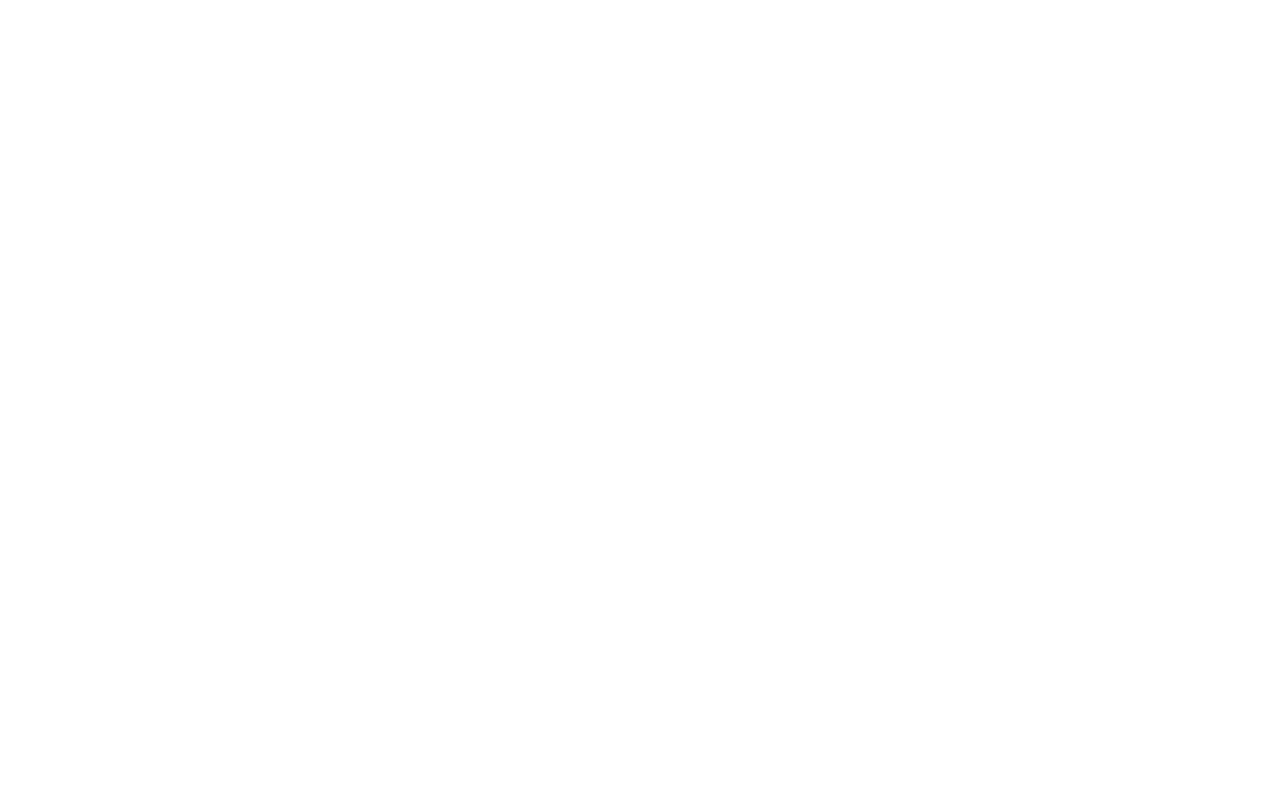
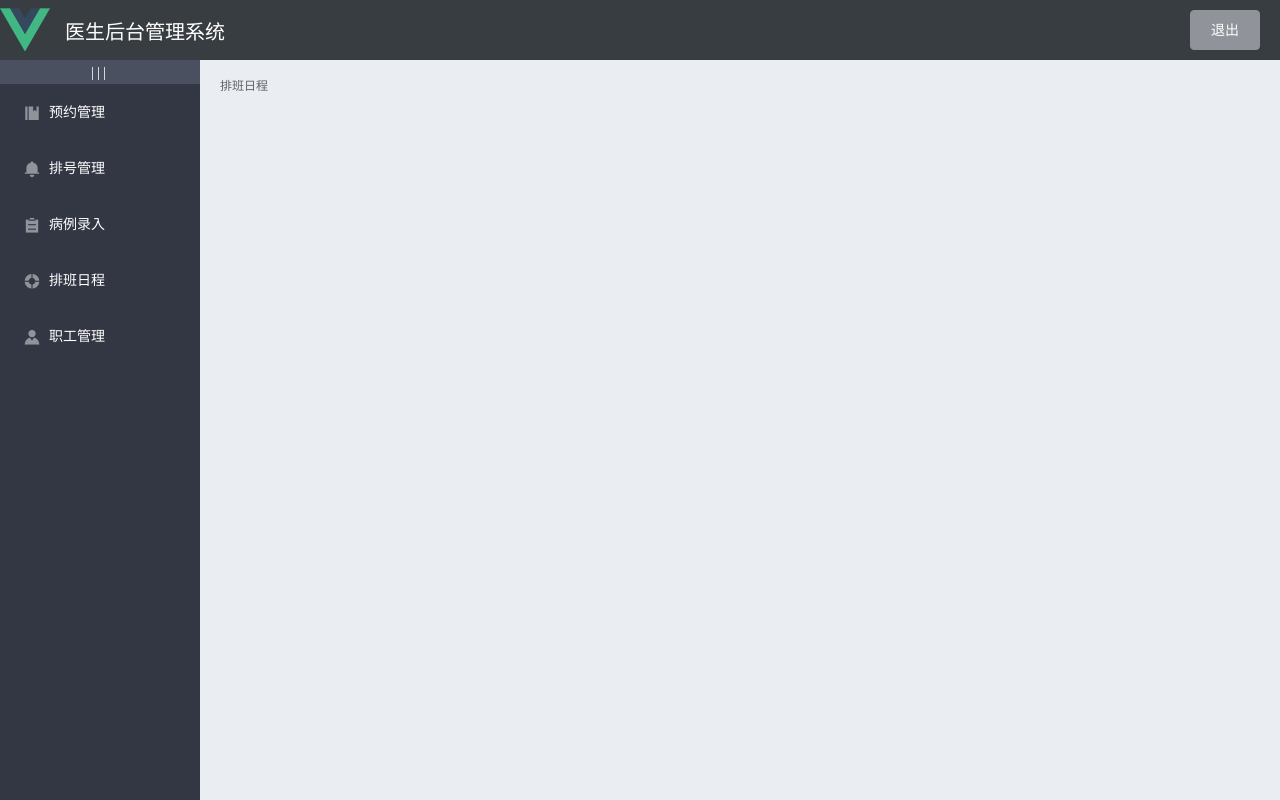
Before and after one commit to 0xTiefer-Atem/vue-demo_management, a Vue app: page /home/staff in a window 1280 px wide. Built offline with nearby package versions, Linux system fonts and the light colour scheme.

Commit message:
添加职员管理组件，并配置路由

```diff
--- /dev/null
+++ b/src/components/staff/Staff.vue
@@ -0,0 +1,18 @@
+<template>
+  <div>
+    <!--    面包屑导航区-->
+    <el-breadcrumb separator-class="el-icon-arrow-right">
+      <el-breadcrumb-item>排班日程</el-breadcrumb-item>
+    </el-breadcrumb>
+  </div>
+</template>
+
+<script>
+  export default {
+    name: "Staff"
+  }
+</script>
+
+<style scoped>
+
+</style>
```
Also changed, not shown: src/router/index.js (+6 -1 lines).
